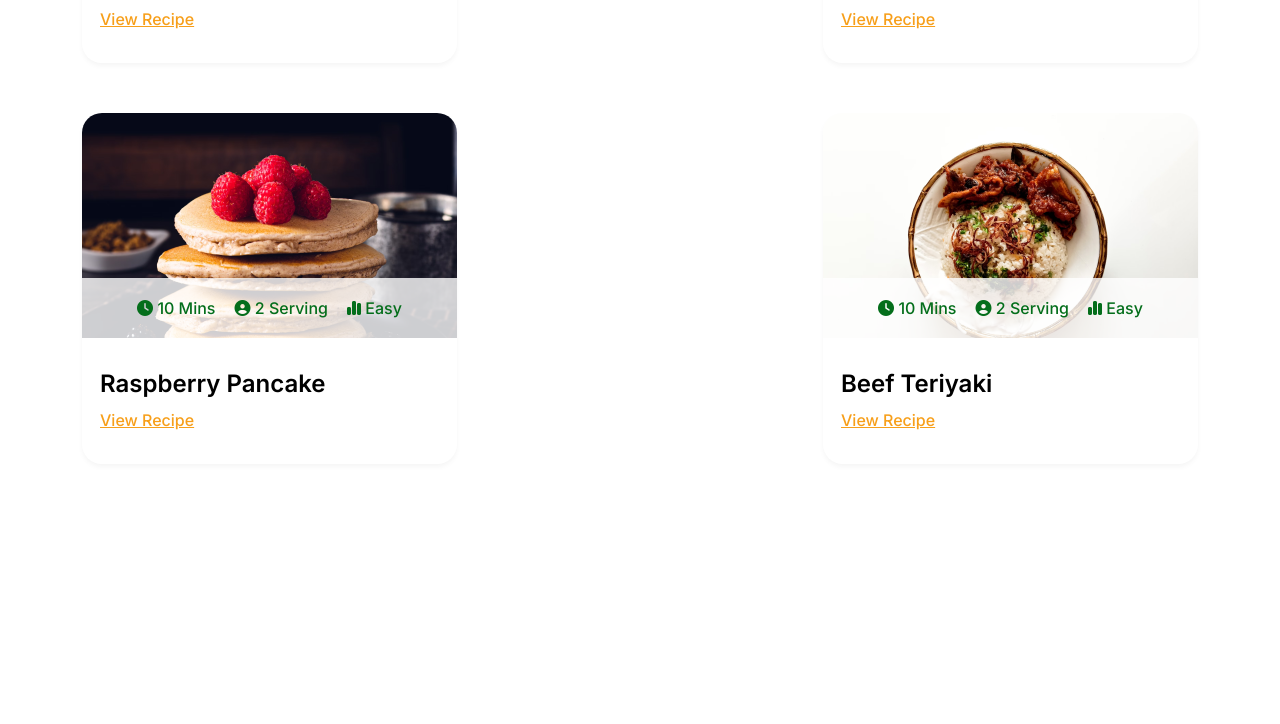
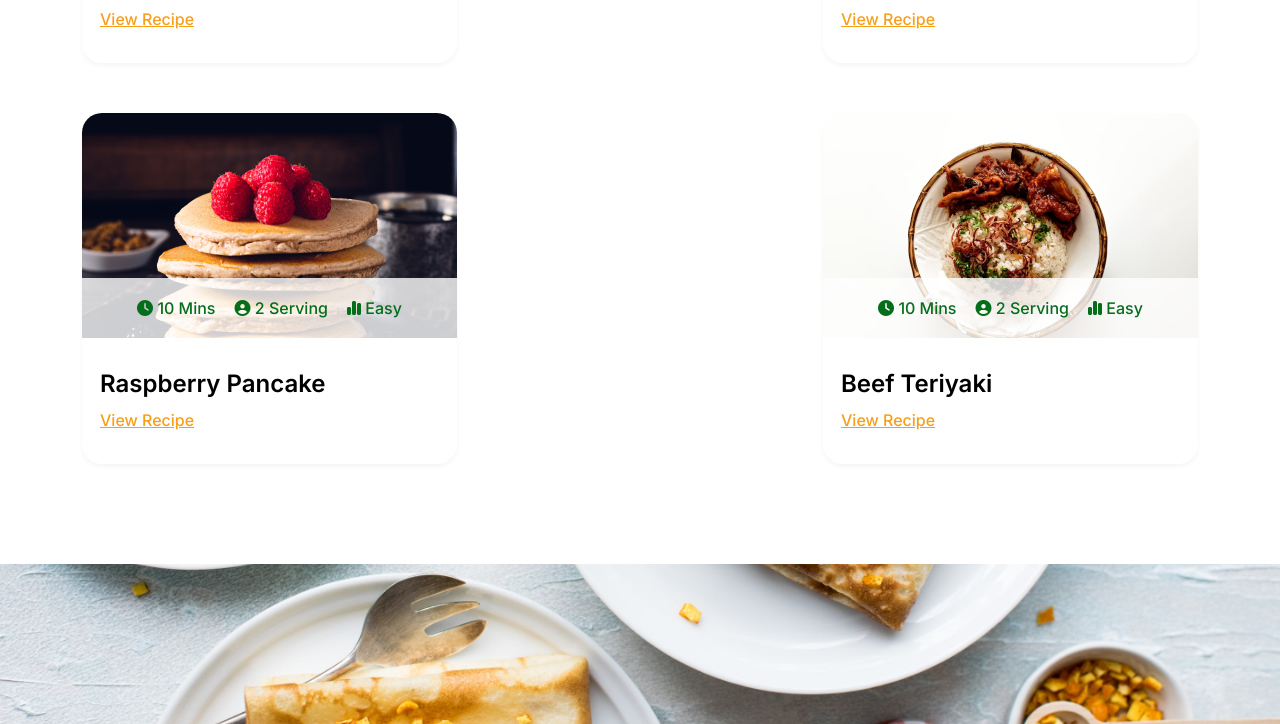
Before and after one commit to hossain-mahmud/Recipedia-Landing-Page-, a plain HTML site: page index.html in a window 1280 px wide. Shown: the part 1575-2299 px from the top of the page. Before the commit the page ends 2139 px from the top, so only its background shows below. Drawn offline with nearby package versions, Linux system fonts and the light colour scheme.

Commit message:
add about part bg image

```diff
--- a/sass/components/_about.scss
+++ b/sass/components/_about.scss
@@ -1,2 +1,10 @@
 @forward "../base/index";
 @use '../util/index';
+
+#about{
+    padding: 80px 0;
+    background: url(../../images/about_bg.png);
+    background-size: cover;
+    background-repeat: no-repeat;
+    background-position: center;
+}
--- a/sass/pages/_home.scss
+++ b/sass/pages/_home.scss
@@ -1,3 +1,4 @@
 @use '../components/navbar';
 @use '../components/hero';
 @use '../components/discover';
+@use '../components/about';
```
Also changed, not shown: dist/main.css, 1 other file.
